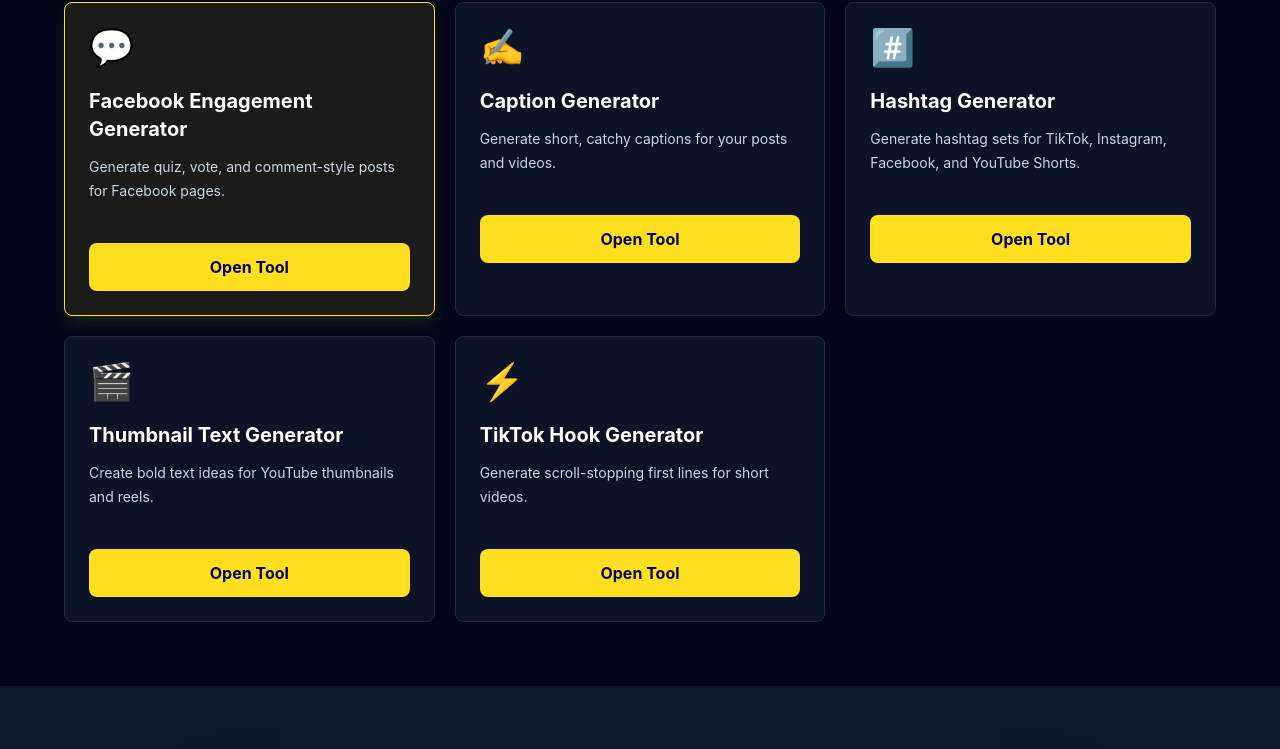
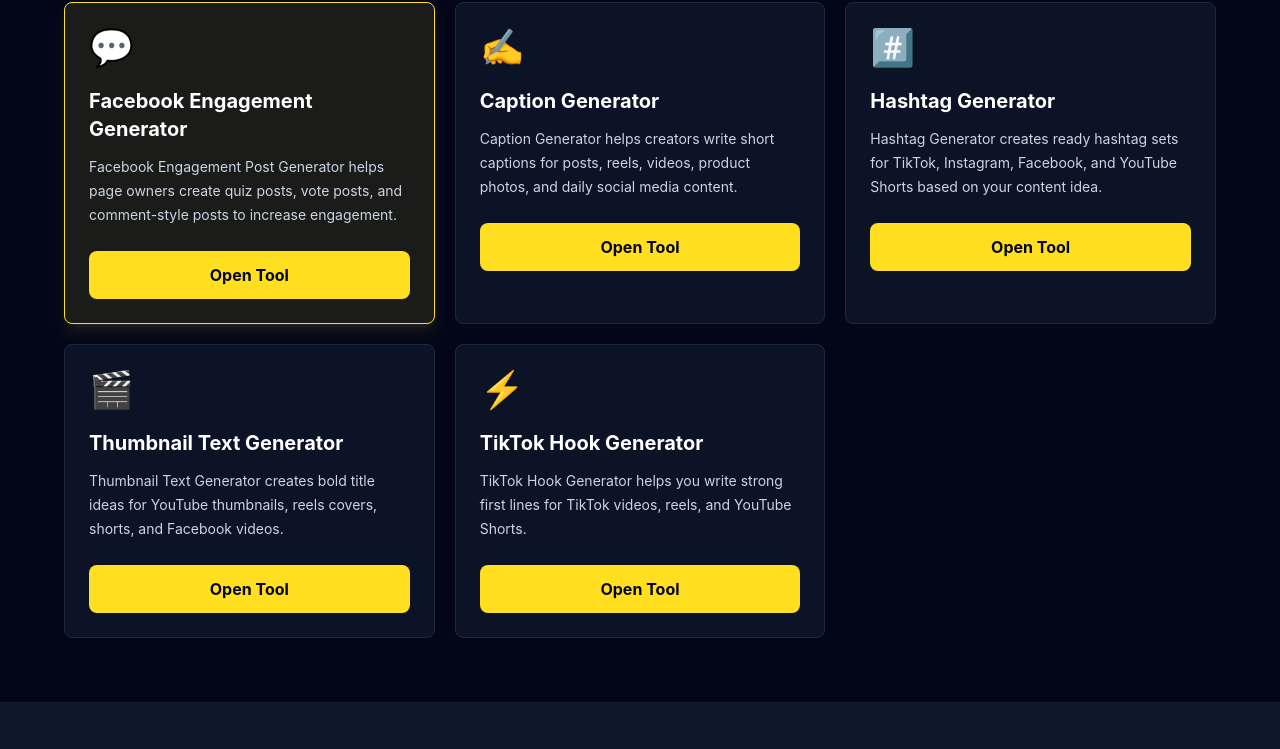
Before and after one commit to yasithh1/viralboost-tools, a React (Vite) app: page / in a window 1280 px wide. Shown: the part 975-1724 px from the top of the page. Built offline with nearby package versions, Linux system fonts and the light colour scheme.

Commit message:
update website index

```diff
--- a/index.html
+++ b/index.html
@@ -4,7 +4,11 @@
     <meta charset="UTF-8" />
     <link rel="icon" type="image/svg+xml" href="/favicon.svg" />
     <meta name="viewport" content="width=device-width, initial-scale=1.0" />
-    <title>viralboost-tools</title>
+    <meta
+      name="description"
+      content="ViralBoost Tools helps creators generate Facebook engagement posts, captions, hashtags, thumbnail text, and TikTok hooks for free."
+    />
+    <title>ViralBoost Tools - Free Caption, Hashtag & TikTok Hook Generator</title>
   </head>
   <body>
     <div id="root"></div>
--- a/src/App.jsx
+++ b/src/App.jsx
@@ -5,6 +5,7 @@
 import Generator from './components/Generator'
 import ContactSection from './components/ContactSection'
 import InfoSections from './components/InfoSections'
+import SeoContent from './components/SeoContent'
 import Footer from './components/Footer'
 import { tools } from './data/toolData'
 
@@ -77,6 +78,7 @@
         </section>
 
         <ContactSection />
+        <SeoContent />
         <InfoSections />
       </main>
       <Footer />
--- a/src/components/InfoSections.jsx
+++ b/src/components/InfoSections.jsx
@@ -2,7 +2,7 @@
   {
     id: 'about',
     title: 'About',
-    text: 'ViralBoost Tools is a free creator tools website made to help Facebook page owners, TikTok creators, YouTubers, Instagram creators, and small business owners create faster content ideas without logging in.',
+    text: 'ViralBoost Tools is a free content creation toolkit for creators, Facebook page owners, TikTok users, YouTubers, Instagram creators, and small businesses. It helps you generate Facebook engagement posts, captions, hashtag sets, thumbnail text ideas, and TikTok hooks without logging in.',
   },
   {
     id: 'privacy',
--- /dev/null
+++ b/src/components/SeoContent.jsx
@@ -0,0 +1,28 @@
+function SeoContent() {
+  return (
+    <section className="px-4 py-12 sm:px-6 lg:px-8">
+      <div className="mx-auto max-w-6xl rounded-lg border border-slate-800 bg-slate-900/70 p-6">
+        <h2 className="text-2xl font-black text-white">Free Content Tools for Creators</h2>
+        <div className="mt-4 space-y-4 leading-7 text-slate-300">
+          <p>
+            ViralBoost Tools is built for creators who need free content tools for
+            creators, free Facebook post ideas, free TikTok hooks, caption ideas,
+            hashtag sets, and thumbnail text ideas.
+          </p>
+          <p>
+            The Facebook Engagement Post Generator helps page owners create quiz
+            posts, vote posts, comment prompts, fill-in-the-blank posts, and
+            question posts that encourage audience interaction.
+          </p>
+          <p>
+            The TikTok Hook Generator, Caption Generator, Hashtag Generator, and
+            Thumbnail Text Generator help creators turn a simple idea into
+            ready-to-copy social media content faster.
+          </p>
+        </div>
+      </div>
+    </section>
+  )
+}
+
+export default SeoContent
--- a/src/data/toolData.js
+++ b/src/data/toolData.js
@@ -2,7 +2,7 @@
   facebook: {
     name: 'Facebook Engagement Generator',
     emoji: '💬',
-    description: 'Generate quiz, vote, and comment-style posts for Facebook pages.',
+    description: 'Facebook Engagement Post Generator helps page owners create quiz posts, vote posts, and comment-style posts to increase engagement.',
     buttonText: 'Generate Post',
     copyText: 'Copy Post',
     items: [
@@ -160,7 +160,7 @@
   caption: {
     name: 'Caption Generator',
     emoji: '✍️',
-    description: 'Generate short, catchy captions for your posts and videos.',
+    description: 'Caption Generator helps creators write short captions for posts, reels, videos, product photos, and daily social media content.',
     buttonText: 'Generate Caption',
     copyText: 'Copy Caption',
     items: [
@@ -189,7 +189,7 @@
   hashtags: {
     name: 'Hashtag Generator',
     emoji: '#️⃣',
-    description: 'Generate hashtag sets for TikTok, Instagram, Facebook, and YouTube Shorts.',
+    description: 'Hashtag Generator creates ready hashtag sets for TikTok, Instagram, Facebook, and YouTube Shorts based on your content idea.',
     buttonText: 'Generate Hashtags',
     copyText: 'Copy Hashtags',
     items: [
@@ -218,7 +218,7 @@
   thumbnail: {
     name: 'Thumbnail Text Generator',
     emoji: '🎬',
-    description: 'Create bold text ideas for YouTube thumbnails and reels.',
+    description: 'Thumbnail Text Generator creates bold title ideas for YouTube thumbnails, reels covers, shorts, and Facebook videos.',
     buttonText: 'Generate Text',
     copyText: 'Copy Text',
     items: [
@@ -247,7 +247,7 @@
   hook: {
     name: 'TikTok Hook Generator',
     emoji: '⚡',
-    description: 'Generate scroll-stopping first lines for short videos.',
+    description: 'TikTok Hook Generator helps you write strong first lines for TikTok videos, reels, and YouTube Shorts.',
     buttonText: 'Generate Hook',
     copyText: 'Copy Hook',
     items: [
```
